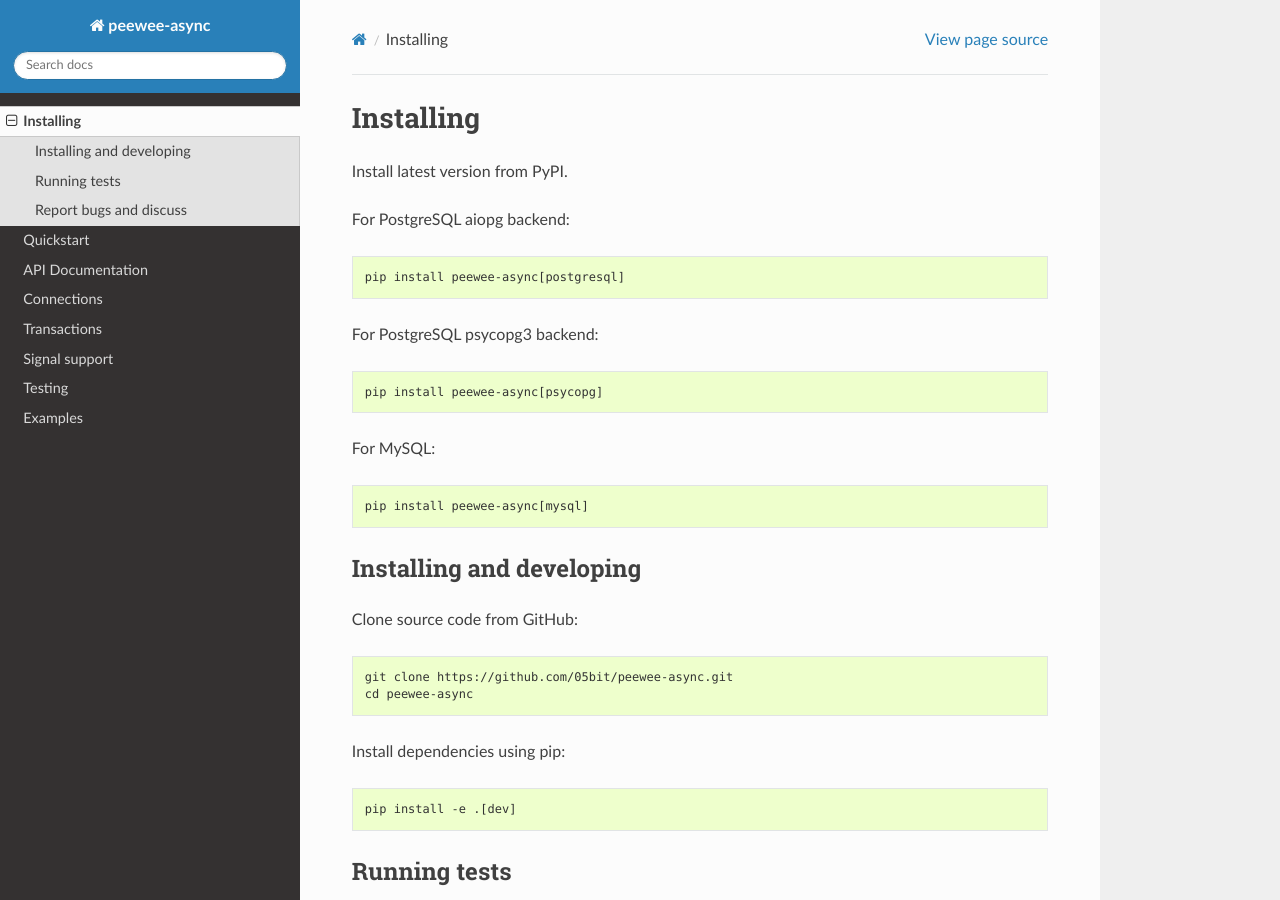
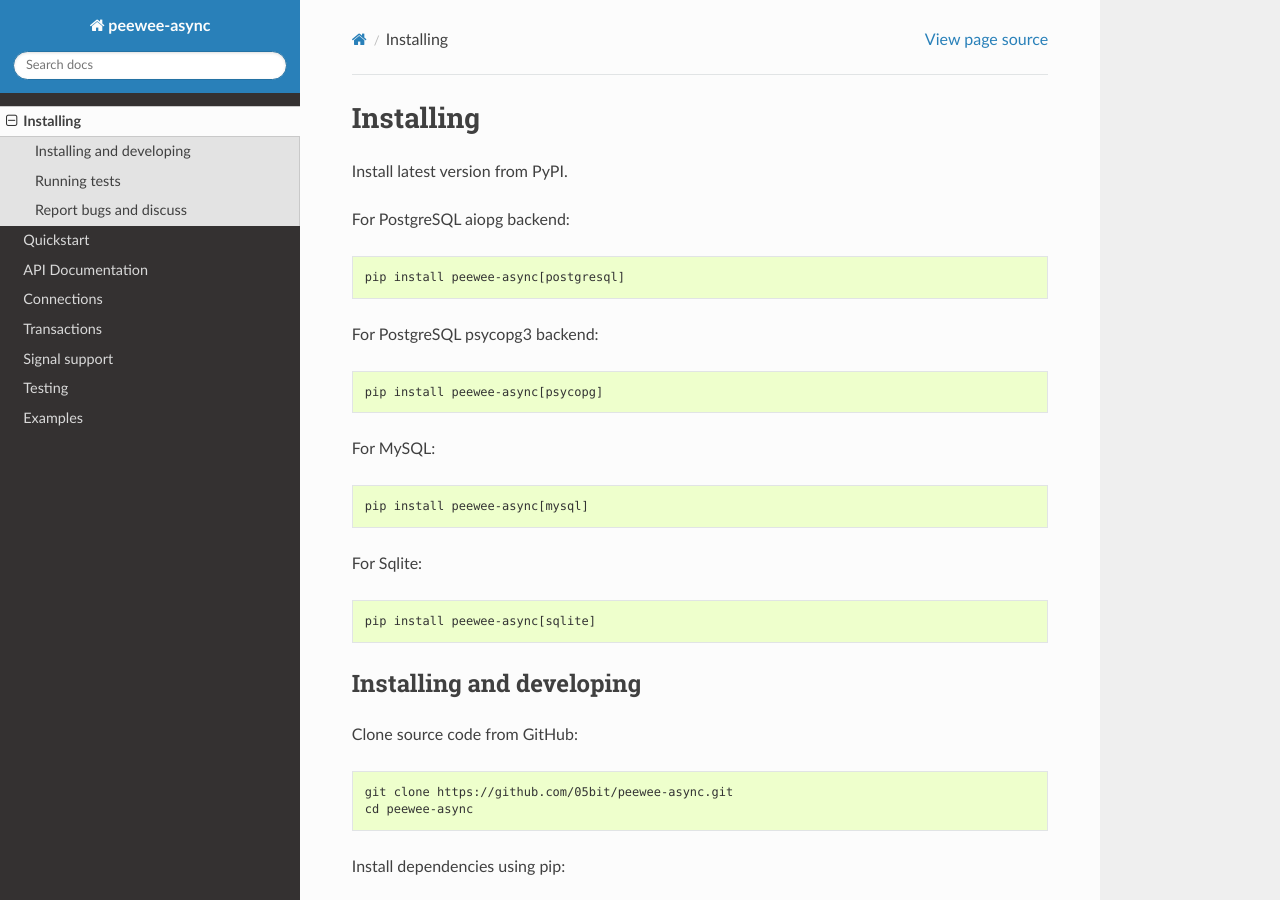
Before and after one commit to 05bit/peewee-async, a Sphinx documentation site: the page built from docs/peewee_async/installing.rst, in a window 1280 px wide and 900 px high. Built offline with Sphinx 7.4.7 and the Read the Docs theme 3.1.0, drawn with Linux system fonts in a browser that asks for light colours.

Commit message:
fix: fix install sqlite docs

```diff
--- a/docs/peewee_async/installing.rst
+++ b/docs/peewee_async/installing.rst
@@ -20,6 +20,12 @@
 .. code-block:: console
 
     pip install peewee-async[mysql]
+
+For Sqlite:
+
+.. code-block:: console
+
+    pip install peewee-async[sqlite]
 
 Installing and developing
 +++++++++++++++++++++++++
```
